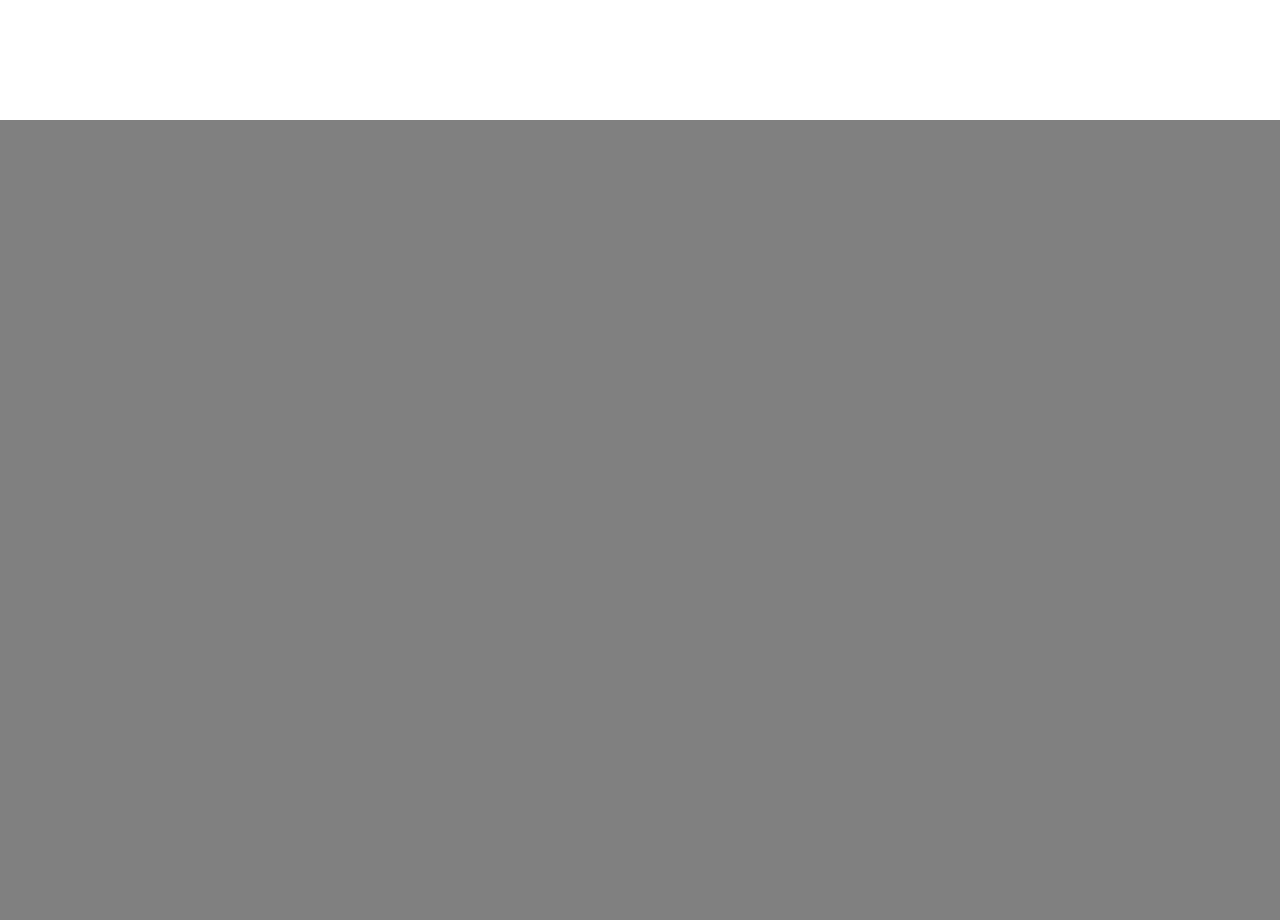
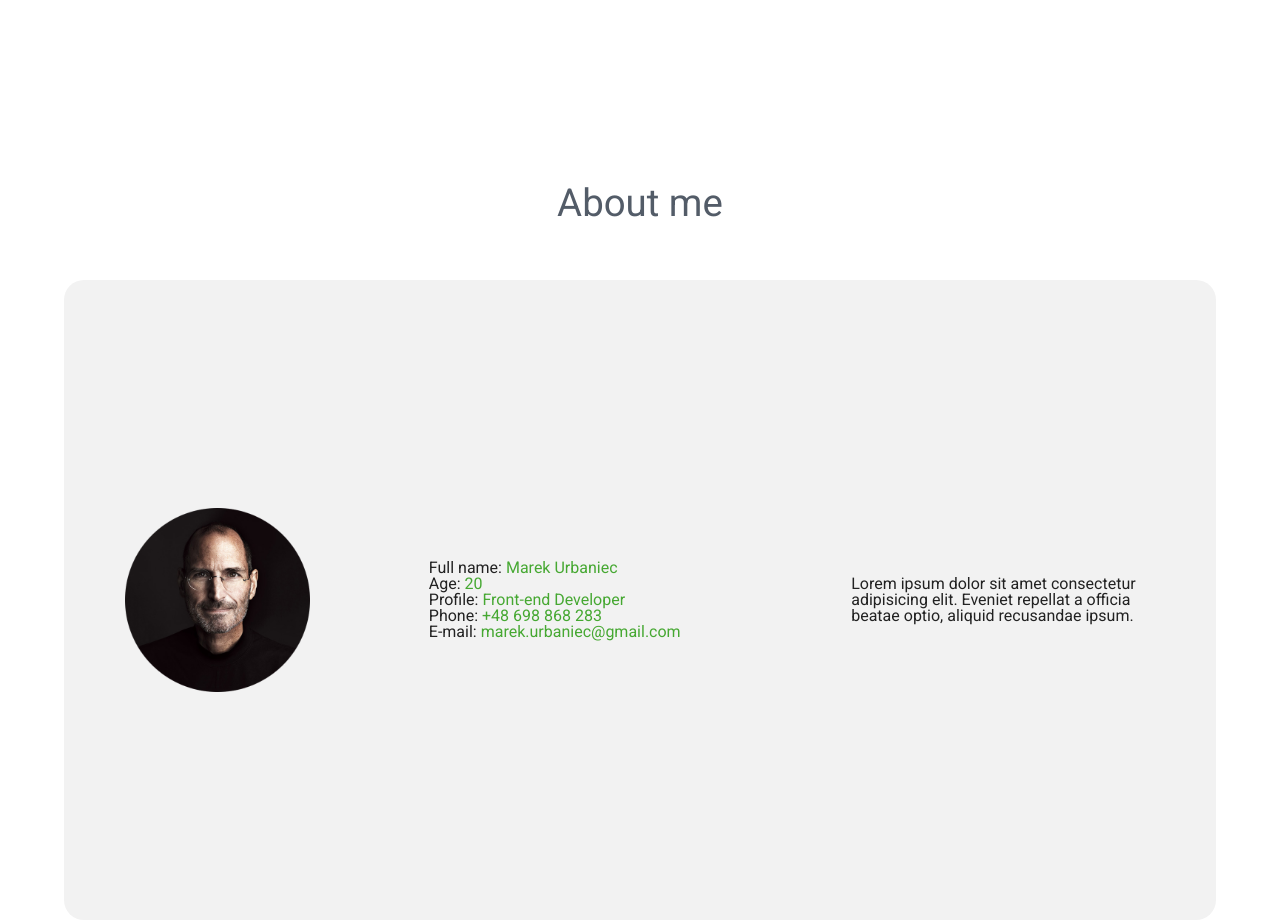
Before and after one commit to marekurbaniec/Portfolio_page_project, a plain HTML site: page index.html in a window 1280 px wide. Shown: the part 680-1600 px from the top of the page. Drawn offline with Linux system fonts and the light colour scheme.

Commit message:
Add second section

```diff
--- a/css/index.css
+++ b/css/index.css
@@ -1,5 +1,14 @@
 * {
     --dark-color: #535c68;
+    --light-color: #f2f2f2;
+    --green-color: #46a832;
+    --roboto: 'Roboto', sans-serif;
+}
+
+body {
+    width: 100%;
+    height: auto;
+    overflow-x: hidden;
 }
 
 header {
@@ -15,12 +24,10 @@ header {
 }
 
 .header__text-box {
-    font-family: 'Roboto', sans-serif;
+    font-family: var(--roboto);
     color: var(--dark-color);
-    display: flex;
-    flex-direction: column;
-    justify-content: center;
-    align-items: center;
+    display: grid;
+    justify-items: center;
 }
 
 @media (max-width: 800px) {
@@ -50,5 +57,95 @@ header {
 .about-me {
     width: 100vw;
     height: 100vh;
-    background-color: gray;
+    background-color: white;
+    display: grid;
+    justify-items: center;
+    box-sizing: border-box;
+
 }
+
+.about-me__header {
+    width: 100vw;
+    height: 20vh;
+    background-color: white;
+
+
+}
+
+.about-me__header--title {
+    font-family: var(--roboto);
+    font-size: 3vw;
+    color: var(--dark-color);
+    display: flex;
+    justify-content: center;
+    padding-top: 8vh;
+}
+
+.about-me__container {
+    width: 90vw;
+    height: 80vh;
+    background-color: var(--light-color);
+    border-radius: 20px;
+    display: flex;
+    flex-direction: row;
+}
+.about-me__container--profile-image img {
+    width: 60%;
+}
+
+@media(max-width:800px){
+    .about-me__container{
+        flex-direction: column;
+    }
+    .about-me__container--profile-image img {
+        width:30%;
+        padding: 1%;
+        box-sizing: border-box;
+    }
+}
+
+.about-me__container--profile-image {
+    display: flex;
+    flex-direction: column;
+    align-items: center;
+    justify-content: center;
+    flex: 1;
+}
+
+
+
+.about-me__container--quick-info {
+    display: flex;
+    flex: 1;
+    flex-direction: column;
+    align-self: center;
+    padding: 0 5%;
+    box-sizing: border-box;
+}
+
+.about-me__container--quick-info h3 {
+    font-family: var(--roboto);
+}
+
+.about-me__container--quick-info h3 b {
+    color: var(--green-color);
+}
+
+.about-me__container--quick-info h3 a {
+    text-decoration: none;
+    color: var(--green-color);
+}
+
+.about-me__container--long-info {
+    display: flex;
+    flex: 1;
+    flex-flow: wrap;
+    flex-direction: column;
+    justify-content: center;
+    padding: 0 5%;
+    box-sizing: border-box;
+}
+
+.about-me__container--long-info h3{
+  font-family: var(--roboto);
+}
--- a/index.html
+++ b/index.html
@@ -3,11 +3,11 @@
 
 <head>
     <meta charset="UTF-8">
-    <meta name="viewport" content="width=device-width, initial-scale=1.0">
-    <meta http-equiv="X-UA-Compatible" content="ie=edge">
+    <meta content="width=device-width, initial-scale=1.0" name="viewport">
+    <meta content="ie=edge" http-equiv="X-UA-Compatible">
     <title>Marek Urbaniec SPA Project</title>
-    <link rel="stylesheet" href="css/reset.css">
-    <link rel="stylesheet" href="css/index.css">
+    <link href="css/reset.css" rel="stylesheet">
+    <link href="css/index.css" rel="stylesheet">
     <link href="https://fonts.googleapis.com/css?family=Lato|Roboto&display=swap" rel="stylesheet">
 </head>
 
@@ -18,9 +18,41 @@
         <p class="header__text-box--description">Junior Front-end Developer, student of IT</p>
     </div>
 </header>
-    <secttion class="aboute-me">
-        <div class="about-me about-me__container"></div>
+<secttion class="about-me">
+    <div class="about-me__header">
+        <h3 class="about-me__header--title">About me</h3>
+    </div>
+    <div class="about-me__container">
+        <div class="about-me__container--profile-image">
+            <img id="profile-image" alt="Sample of profile photo" src="images/profile.png">
+        </div>
+        <div class="about-me__container--quick-info">
+            <h3>Full name: <b>Marek Urbaniec</b></h3>
+            <h3>Age: <b>20</b></h3>
+            <h3>Profile: <b>Front-end Developer</b></h3>
+            <h3>Phone: <b>+48 698 868 283</b></h3>
+            <h3>E-mail: <b><a href="mailto:marek.urbaniec@gmail.com">marek.urbaniec@gmail.com</a></b></h3>
+        </div>
+        <div class="about-me__container--long-info">
+            <h3>
+                Lorem ipsum dolor sit amet consectetur adipisicing elit. Eveniet repellat a officia beatae optio, aliquid recusandae ipsum.
+            </h3>
+
+        </div>
+
+    </div>
 </secttion>
+
+<script>
+    const image = document.getElementById('profile-image');
+    window.onload = function(){
+        image.height = image.width;
+    };
+    window.addEventListener("resize", function() {
+        image.height = image.width;
+    });
+
+</script>
 </body>
 
 </html>
```
Also changed, not shown: images/profile.png (added), 1 other file. Lines whose indentation alone changed are shown as unchanged.
